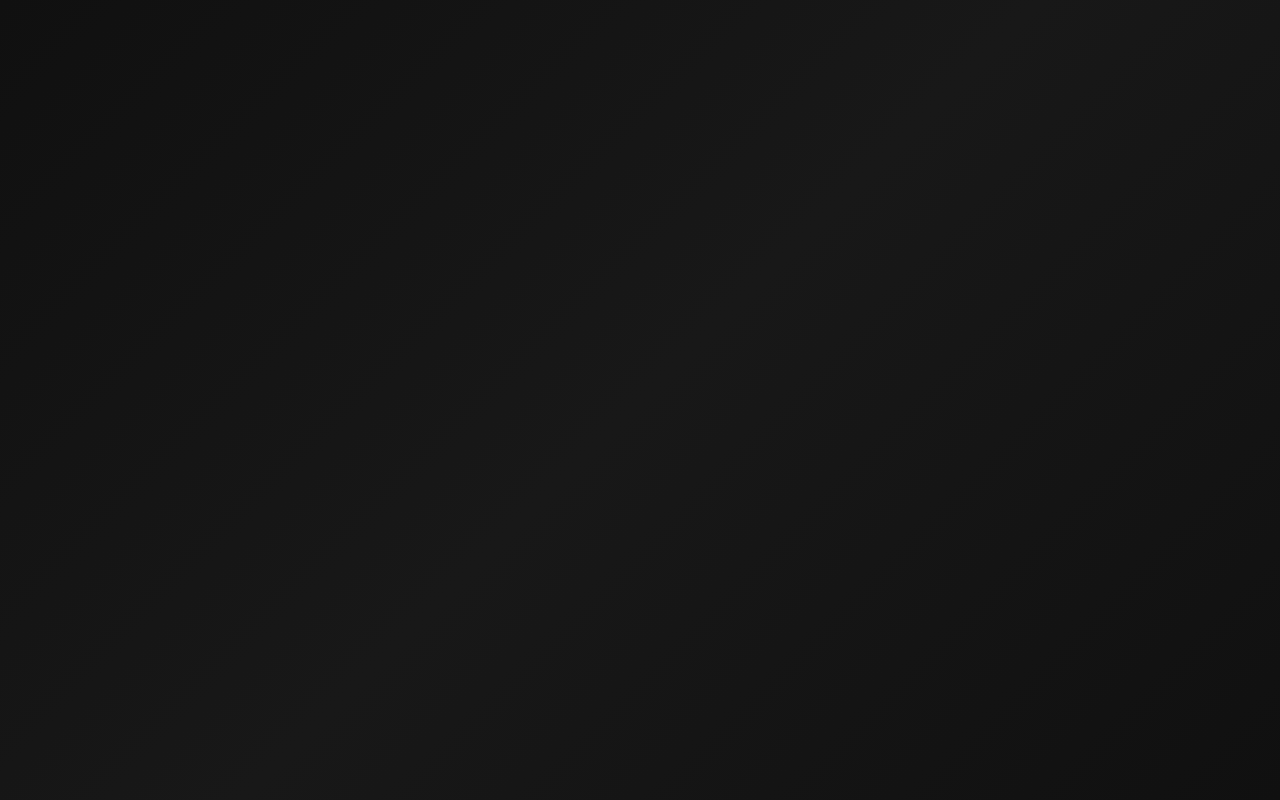
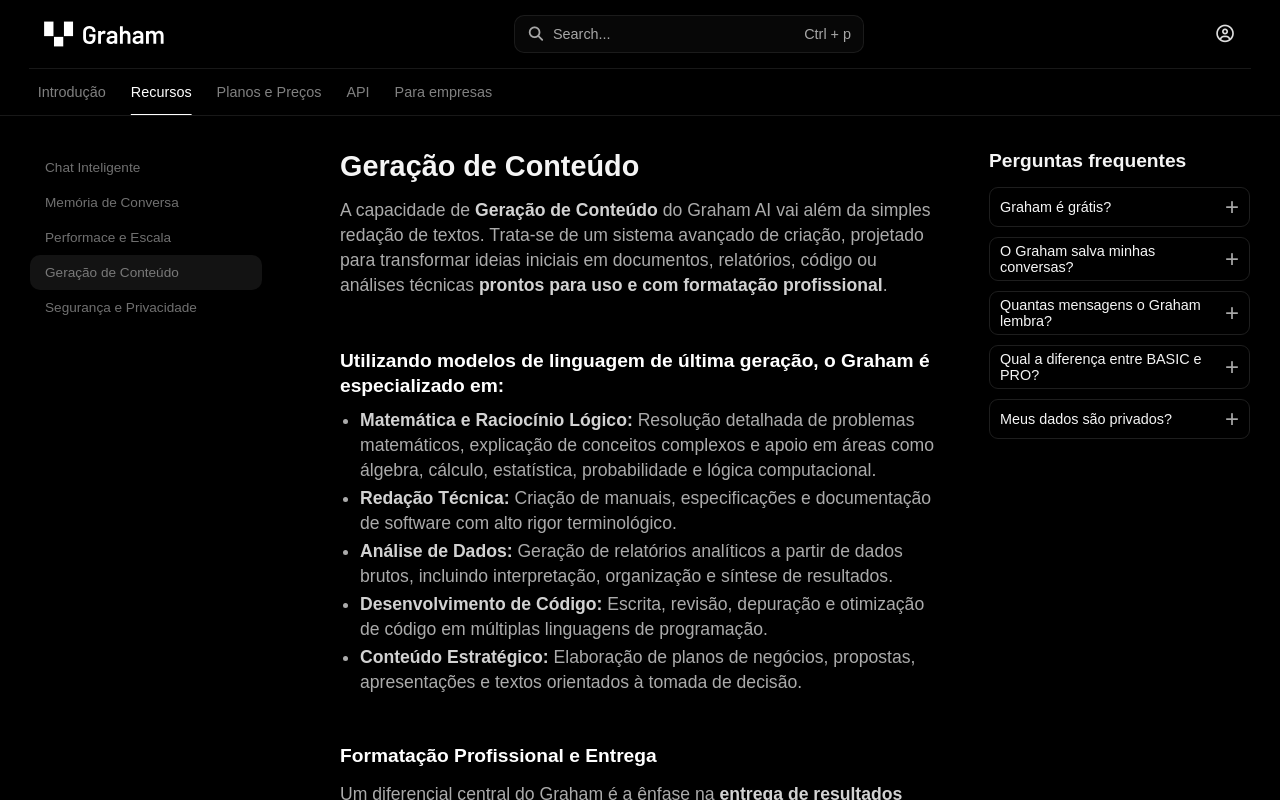
Before and after one commit to leoosilvp/Graham-AI, a React (Vite) app: page /docs/features/generation in a window 1280 px wide. Before the commit this address had no page. Built offline with nearby package versions, Linux system fonts and the light colour scheme; no server answers.

Commit message:
a- criando rota e conteudo da page Generation de Feature do Docs

```diff
--- a/src/App.jsx
+++ b/src/App.jsx
@@ -26,6 +26,7 @@ import Plans from './components/ui/Plans'
 import SmartChat from './components/ui/SmartChat'
 import Memory from './components/ui/Memory'
 import Performance from './components/ui/Performance'
+import Generation from './components/ui/Generation'
 
 function App() {
 
@@ -58,6 +59,7 @@ function App() {
             <Route path='chat' element={<SmartChat />} />
             <Route path='memory' element={<Memory />} />
             <Route path='performance' element={<Performance />} />
+            <Route path='generation' element={<Generation />} />
 
           </Route>
           <Route path='plans' element={<Plans />} />
--- /dev/null
+++ b/src/components/ui/Generation.jsx
@@ -0,0 +1,26 @@
+const Generation = () => {
+    return (
+        <article>
+            <h1>Geração de Conteúdo</h1>
+            <p>
+                A capacidade de <span>Geração de Conteúdo</span> do Graham AI vai além da simples redação de textos. Trata-se de um sistema avançado de criação, projetado para transformar ideias iniciais em documentos, relatórios, código ou análises técnicas <span>prontos para uso e com formatação profissional</span>.
+            </p>
+            <p>
+                <h3>Utilizando modelos de linguagem de última geração, o Graham é especializado em:</h3>
+                <ul>
+                    <li><span>Matemática e Raciocínio Lógico:</span> Resolução detalhada de problemas matemáticos, explicação de conceitos complexos e apoio em áreas como álgebra, cálculo, estatística, probabilidade e lógica computacional.</li>
+                    <li><span>Redação Técnica:</span> Criação de manuais, especificações e documentação de software com alto rigor terminológico.</li>
+                    <li><span>Análise de Dados:</span> Geração de relatórios analíticos a partir de dados brutos, incluindo interpretação, organização e síntese de resultados.</li>
+                    <li><span>Desenvolvimento de Código:</span> Escrita, revisão, depuração e otimização de código em múltiplas linguagens de programação.</li>
+                    <li><span>Conteúdo Estratégico:</span> Elaboração de planos de negócios, propostas, apresentações e textos orientados à tomada de decisão.</li>
+                </ul>
+            </p>
+            <h3>Formatação Profissional e Entrega</h3>
+            <p>
+                Um diferencial central do Graham é a ênfase na <span>entrega de resultados completos</span>. Além de gerar o conteúdo, a IA organiza e estrutura o output em formatos profissionais como Markdown, JSON, LaTeX, tabelas estruturadas e componentes de código, permitindo integração direta ao fluxo de trabalho sem necessidade de ajustes manuais.
+            </p>
+        </article>
+    )
+}
+
+export default Generation
```
